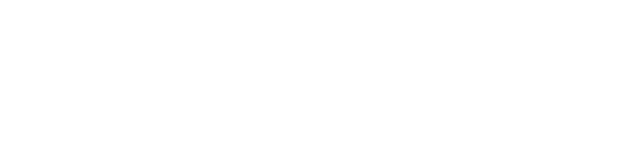
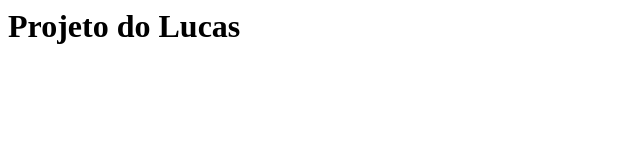
Before and after one commit to lucashr/Curso-GIT---Alura, a plain HTML site: page index.html in a window 1280 px wide. Shown: the whole page, without its empty margins (0-640 px from the left). Drawn offline with Linux system fonts and the light colour scheme.

Commit message:
Titulo da pagina

```diff
--- a/index.html
+++ b/index.html
@@ -2,5 +2,6 @@
     <head>
 	</head>
 	<body>
+	  <h1>Projeto do Lucas</h1>
 	</body>
 </html>
```
